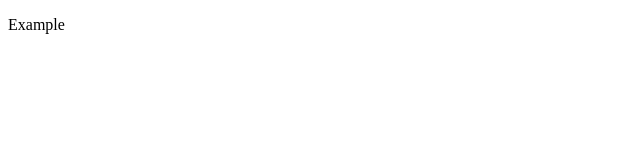
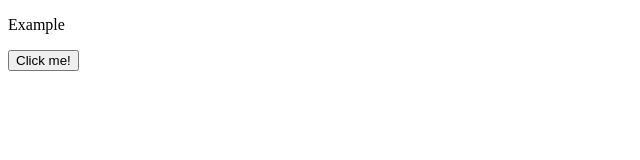
Before and after one commit to medranoq/GF-Repo-1, a plain HTML site: page index.html in a window 1280 px wide. Shown: the whole page, without its empty margins (0-640 px from the left). Drawn offline with Linux system fonts and the light colour scheme.

Commit message:
hello world

```diff
--- /dev/null
+++ b/action.js
@@ -0,0 +1,3 @@
+function sayHelloWorld(){
+    alert("Hello World!")
+}
--- a/index.html
+++ b/index.html
@@ -2,9 +2,11 @@
 <html lang="en">
 <head>
     <meta charset="UTF-8">
+    <script src="action.js"></script>
     <title>Title</title>
 </head>
 <body>
     <p>Example</p>
+    <button type="submit" onclick="sayHelloWorld()">Click me!</button>
 </body>
 </html>
```
